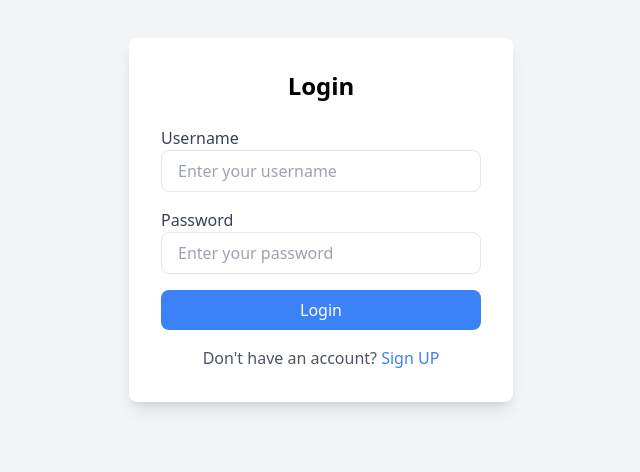
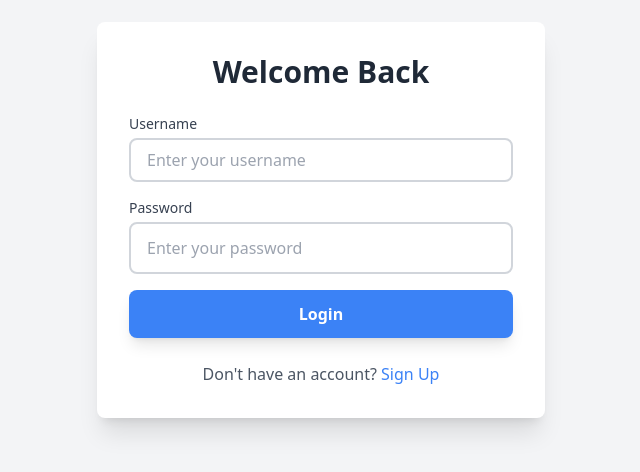
Before and after one commit to Rajatp499/chessSansar, a React (Vite) app: page /login in a window 1280 px wide. Shown: the part 180-652 px from the top of the page, without its empty margins (319-959 px from the left). Built offline with nearby package versions, Linux system fonts and the light colour scheme.

Commit message:
Add theme to login and add comment

```diff
--- a/src/Pages/logIn.jsx
+++ b/src/Pages/logIn.jsx
@@ -1,103 +1,166 @@
 import React, { useState } from "react";
 import { Link } from "react-router-dom";
 import { useNavigate } from "react-router-dom";
+import { useSelector } from "react-redux"; // Add this import
 
+/**
+ * Login Component
+ * Handles user authentication and login functionality
+ */
 const Login = () => {
+  /****************************
+   * Hooks & State Management
+   ****************************/
+  const navigate = useNavigate();
+  const isDark = useSelector((state) => state.theme.isDark);
+
+  // Form state
   const [loginData, setloginData] = useState({
     username: "",
     password: "",
   });
-
-  const navigate = useNavigate();
-
   const [error, setError] = useState("");
 
-
-  // Handle Input Change
+  /****************************
+   * Event Handlers
+   ****************************/
+  /**
+   * Updates form state when input values change
+   * @param {Event} e - Input change event
+   */
   const handleChange = (e) => {
     setloginData({ ...loginData, [e.target.name]: e.target.value });
+    setError(""); // Clear error when user starts typing
   };
 
-  // Handle Form Submission
-  const handleSubmit = (e) => {
+  /**
+   * Handles form submission and authentication
+   * @param {Event} e - Form submission event
+   */
+  const handleSubmit = async (e) => {
     e.preventDefault();
-    // Basic Validation
+
+    // Validate form inputs
     if (!loginData.username || !loginData.password) {
       setError("All fields are required.");
       return;
     }
 
-    const URL = import.meta.env.VITE_BACKEND_CHESS_API + "/auth/token/login/";
-    console.log("url :: ", URL);
-    fetch(URL, {
-      method: "POST",
-      headers: {
-        "Content-Type": "application/json",
-      },
-      body: JSON.stringify(loginData),
-    })
-      .then((res) => {
-        return res.json()
-      })
-      .then((data) => {
-        let token = data.auth_token;
-        localStorage.setItem("token", token);
-        navigate("/");
-      })
-      .catch((err) => {
-        console.error("Login Error:", err);
+    try {
+      const URL = `${import.meta.env.VITE_BACKEND_CHESS_API}/auth/token/login/`;
+      const response = await fetch(URL, {
+        method: "POST",
+        headers: {
+          "Content-Type": "application/json",
+        },
+        body: JSON.stringify(loginData),
       });
 
-    setError("");
+      const data = await response.json();
+
+      if (!response.ok) {
+        throw new Error(data.message || "Invalid credentials");
+      }
+
+      // Store token and redirect
+      localStorage.setItem("token", data.auth_token);
+      navigate("/");
+
+    } catch (err) {
+      console.error("Login Error:", err);
+      setError("Invalid username or password");
+    }
   };
 
+  /****************************
+   * Render Component
+   ****************************/
   return (
-    <div className="h-screen flex justify-center items-center bg-gray-100">
-      <div className="bg-white p-8 rounded-lg shadow-lg w-96">
-        <h2 className="text-2xl font-bold text-center mb-6">Login</h2>
+    <div className={`min-h-screen flex justify-center items-center p-4
+      ${isDark ? 'bg-gray-900' : 'bg-gray-100'}`}>
 
-        {error && <p className="text-red-500 text-center mb-4">{error}</p>}
+      {/* Login Card */}
+      <div className={`p-6 sm:p-8 rounded-lg shadow-xl w-full max-w-md
+        ${isDark ? 'bg-gray-800' : 'bg-white'}`}>
 
+        {/* Header */}
+        <h2 className={`text-2xl sm:text-3xl font-bold text-center mb-6
+          ${isDark ? 'text-white' : 'text-gray-800'}`}>
+          Welcome Back
+        </h2>
+
+        {/* Error Message */}
+        {error && (
+          <div className="mb-4 p-3 rounded bg-red-100 border border-red-400 text-red-700">
+            {error}
+          </div>
+        )}
+
+        {/* Login Form */}
         <form onSubmit={handleSubmit} className="space-y-4">
-
           {/* Username Field */}
           <div>
-            <label className="block text-gray-700">Username</label>
+            <label className={`block text-sm font-medium mb-1
+              ${isDark ? 'text-gray-200' : 'text-gray-700'}`}>
+              Username
+            </label>
             <input
               type="text"
               name="username"
               value={loginData.username}
               onChange={handleChange}
-              className="w-full px-4 py-2 border rounded-lg focus:outline-none focus:ring-2 focus:ring-blue-400"
+              className={`w-full px-4 py-2 rounded-lg transition-colors
+                ${isDark
+                  ? 'bg-gray-700 text-white border-gray-600 focus:border-blue-500'
+                  : 'bg-white text-gray-800 border-gray-300 focus:border-blue-500'}
+                border-2 focus:outline-none`}
               placeholder="Enter your username"
             />
           </div>
 
           {/* Password Field */}
           <div>
-            <label className="block text-gray-700">Password</label>
+            <label className={`block text-sm font-medium mb-1
+              ${isDark ? 'text-gray-200' : 'text-gray-700'}`}>
+              Password
+            </label>
             <input
               type="password"
               name="password"
               value={loginData.password}
               onChange={handleChange}
-              className="w-full px-4 py-2 border rounded-lg focus:outline-none focus:ring-2 focus:ring-blue-400"
+              className={`w-full px-4 py-3 rounded-lg transition-colors
+                ${isDark
+                  ? 'bg-gray-700 text-white border-gray-600 focus:border-blue-500'
+                  : 'bg-white text-gray-800 border-gray-300 focus:border-blue-500'}
+                border-2 focus:outline-none`}
               placeholder="Enter your password"
             />
           </div>
 
-          {/* Signup Button */}
+          {/* Submit Button */}
           <button
             type="submit"
-            className="w-full bg-blue-500 text-white px-4 py-2 rounded-lg hover:bg-blue-600 transition"
+            className={`w-full py-3 px-4 rounded-lg font-bold transition-all
+              transform hover:scale-105 duration-200
+              ${isDark ? 'bg-blue-600 hover:bg-blue-700' : 'bg-blue-500 hover:bg-blue-600'}
+              text-white shadow-lg hover:shadow-xl`}
           >
             Login
           </button>
         </form>
 
-        {/* Already have an account? */}
-        <p className="text-center text-gray-600 mt-4">
-          Don't have an account? <Link to="/signup" className="text-blue-500">Sign UP</Link>
+        {/* Sign Up Link */}
+        <p className={`text-center mt-6
+          ${isDark ? 'text-gray-300' : 'text-gray-600'}`}>
+          Don't have an account?{' '}
+          <Link
+            to="/signup"
+            className={`font-medium hover:underline
+              ${isDark ? 'text-blue-400 hover:text-blue-300' : 'text-blue-500 hover:text-blue-600'}`}
+          >
+            Sign Up
+          </Link>
         </p>
       </div>
     </div>
```
